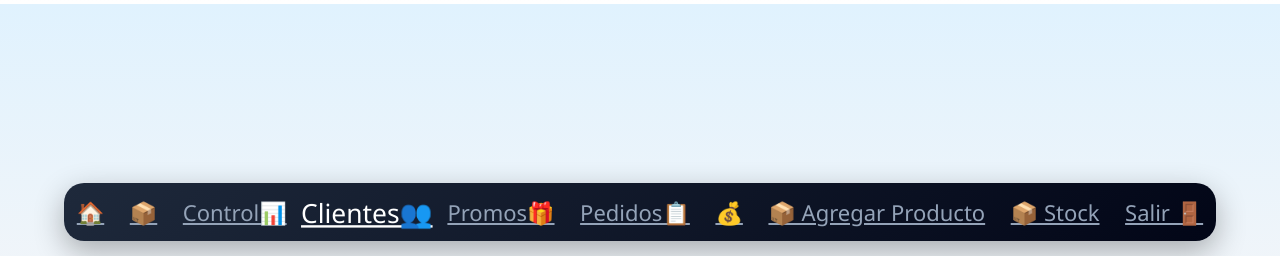
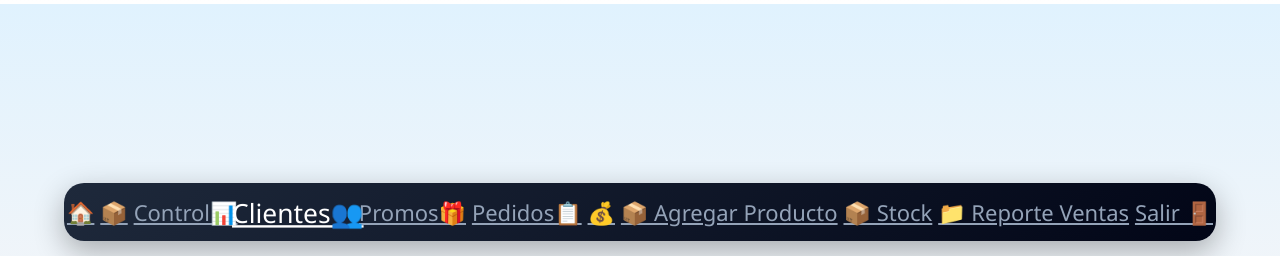
Before and after one commit to agonzalezsoport-debug/AguaSL, a Flask app: page /clientes in a window 1280 px wide. Shown: the part 544-800 px from the top of the page. Run offline with Flask 3, Linux system fonts and the light colour scheme; a user stored in the database is signed in; data that the repository does not hold is empty; some libraries are stand-ins or nearby versions.

Commit message:
Update base.html

```diff
--- a/app_agua/templates/base.html
+++ b/app_agua/templates/base.html
@@ -47,6 +47,7 @@
         <a href="/ventas_ui">💰</a>
         <a href="/productos/agregar">📦 Agregar Producto</a>
         <a href="/stock">📦 Stock</a>
+        <a href="/reporte_ventas">📁 Reporte Ventas</a>
         <a href="/logout">Salir 🚪</a>
     {% else %}
         <a href="/login">Logearse🔑</a>
```
